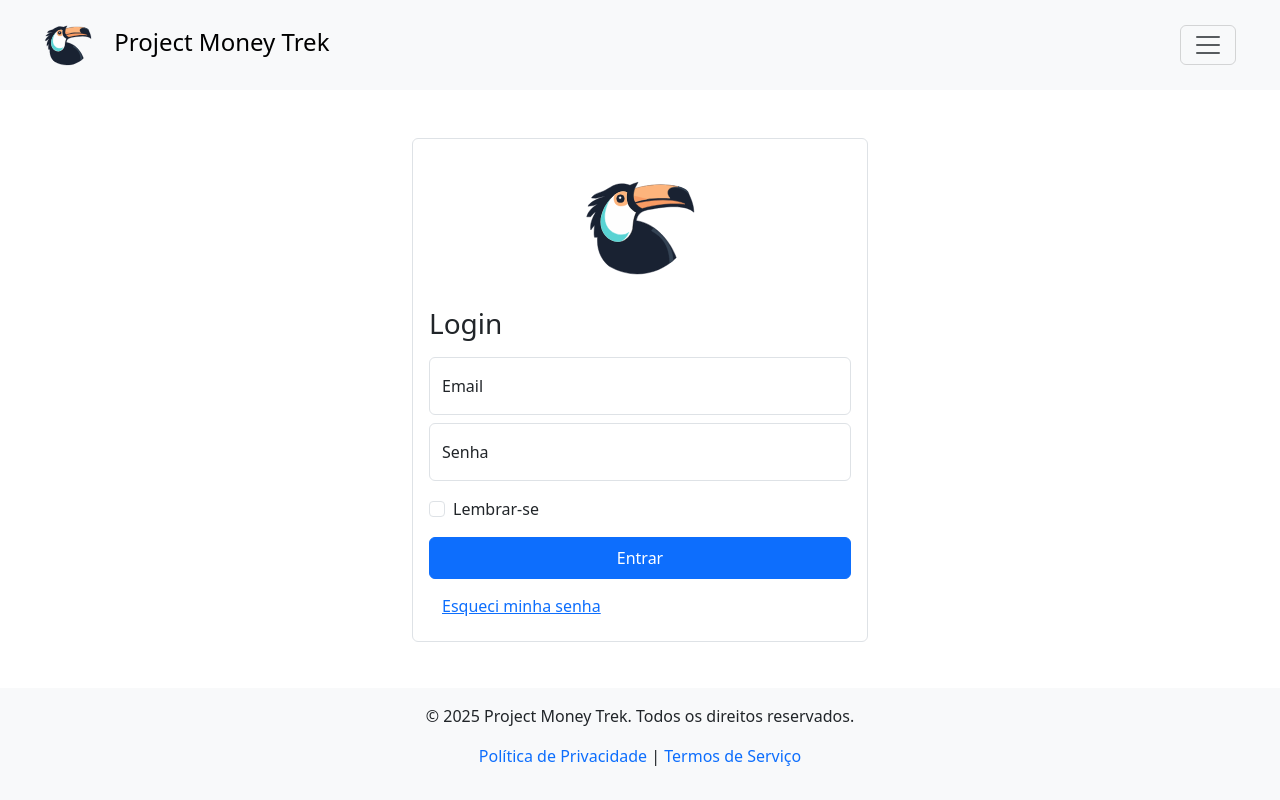
After one commit to antonioisaacdias/project_money_trek, a Flask app: page /login in a window 1280 px wide. The commit adds this page. Run offline with Flask 3, Linux system fonts and the light colour scheme; parts of the project's set-up code (start-up, migrations or seed data) failed here and were passed over.

Commit message:
feat: template de login

```diff
--- a/app/routes/views/home.py
+++ b/app/routes/views/home.py
@@ -2,10 +2,14 @@ from flask import Blueprint, render_template
 
 home_bp = Blueprint('home', __name__, template_folder='app/templates')
 
-@home_bp.route('/')
+@home_bp.route('/', methods=['GET'])
 def home():
     return render_template('home.html')
 
-@home_bp.route('/solicite')
+@home_bp.route('/solicite', methods=['GET'])
 def proposal():
     return render_template('proposal.html')
+
+@home_bp.route('/login', methods=['GET'])
+def login():
+    return render_template('login.html')
--- a/app/templates/home.html
+++ b/app/templates/home.html
@@ -3,7 +3,7 @@
 {% block title %}Despesas{% endblock %}
 
 {% block content %}
-        <section class="container-fluid p-0">
+        <section class="container-fluid p-0 home">
             <div class="container-fluid full-height d-flex align-items-stretch p-0">
                 <div class="p-0 image-container">
                     <img class="main-image" src="{{ url_for('static', filename='images/photo-project-and-hands.jpeg') }}" alt="Foto de um projeto impresso e mãos humanas.">
--- a/app/templates/ladingpage-base.html
+++ b/app/templates/ladingpage-base.html
@@ -14,8 +14,6 @@
                 box-sizing: border-box;
             }
 
-
-
             body, html {
                 height: 100%;
             }
@@ -31,22 +29,25 @@
             }
 
             main {
-                flex: 1; /* Faz o conteúdo ocupar o espaço restante */
+                flex: 1;
             }
-
 
             .navbar-brand {
                 font-size: 1.5rem;
+                img {
+                    width: 3rem;
+                    margin-right: 1rem;
+                }
             }
 
             .navbar {
-                padding: 1rem 2rem; /* Aumenta a altura */
-                font-size: 1.2rem; /* Aumenta o tamanho do texto */
+                padding: 1rem 2rem;
+                font-size: 1.2rem;
             }
 
 
             .image-container {
-                position: relative; /* Permite posicionar a overlay corretamente */
+                position: relative;
                 width: 100%;
                 height: 100vh;
                 overflow: hidden;
@@ -65,12 +66,13 @@
                 left: 0;
                 width: 100%;
                 height: 100%;
-                background: rgba(0, 0, 0, 0.3); /* Camada escurecida */
-                backdrop-filter: blur(10px); /* Aplica o efeito de blur */
-                z-index: 2; /* Faz a overlay ficar acima da imagem */
+                background: rgba(0, 0, 0, 0.3);
+                backdrop-filter: blur(10px);
+                z-index: 2;
             }
 
-            .text-overlay {
+            .home{
+                .text-overlay {
                 position: absolute;
                 top: 50%;
                 left: 50%;
@@ -82,10 +84,21 @@
                 z-index: 3; /* Fica acima da overlay */
                 width: 80%; /* Ajusta a largura para melhor responsividade */
 
-                span {
-                    color: rgb(10, 177, 10);
+
+                p {
+                    font-style: italic;
+                    span {
+                        color: rgb(10, 177, 10);
+                    }
+
                 }
+
+
             }
+
+            }
+
+
 
             .text-box {
                 display: flex;
@@ -99,6 +112,16 @@
             .form-proposal {
                 max-width: 40rem;
             }
+
+            .form-login {
+                max-width: 30rem;
+                .logo-login {
+                    width: 7rem;
+                }
+            }
+
+
+
         </style>
 
     </head>
@@ -106,7 +129,10 @@
         <div class="full-height">
             <nav class="navbar bg-body-tertiary">
                 <div class="container-fluid">
-                <a class="navbar-brand" href="/">Project Money Trek</a>
+                <a class="navbar-brand" href="/">
+                    <img class="" src="{{ url_for('static', filename='images/logo.svg') }}" alt="">
+                    Project Money Trek
+                </a>
                 <button class="navbar-toggler" type="button" data-bs-toggle="offcanvas" data-bs-target="#offcanvasNavbar" aria-controls="offcanvasNavbar" aria-label="Toggle navigation">
                     <span class="navbar-toggler-icon"></span>
                 </button>
@@ -121,7 +147,7 @@
                         <a class="nav-link active" aria-current="page" href="/">Início</a>
                         </li>
                         <li class="nav-item">
-                        <a class="nav-link" href="#">Login</a>
+                        <a class="nav-link" href="/login">Login</a>
                         </li>
                         <li class="nav-item">
                             <a class="nav-link" href="#">Quem somos</a>
@@ -131,10 +157,6 @@
                         </li>
 
                     </ul>
-                    <form class="d-flex mt-3" role="search">
-                        <input class="form-control me-2" type="search" placeholder="Busca" aria-label="Search">
-                        <button class="btn btn-outline-success" type="submit">Busca</button>
-                    </form>
                     </div>
                 </div>
                 </div>
--- /dev/null
+++ b/app/templates/login.html
@@ -0,0 +1,34 @@
+{% extends 'ladingpage-base.html' %}
+{% block title %}Despesas{% endblock %}
+
+{% block content %}
+            <div class="container mt-5 form-login">
+                <div class="container rounded p-3 border">
+                    <form>
+                        <div class="container p-0 mt-3 d-flex justify-content-center">
+                            <img class="mb-4 logo-login" src="{{ url_for('static', filename='images/logo.svg') }}" alt="">
+
+                        </div>
+                        <h1 class="h3 mb-3 fw-normal">Login</h1>
+                        <div class="form-floating mb-2">
+                          <input type="email" class="form-control" id="floatingInput" placeholder="name@example.com">
+                          <label for="floatingInput">Email</label>
+                        </div>
+                        <div class="form-floating">
+                          <input type="password" class="form-control" id="floatingPassword" placeholder="Password">
+                          <label for="floatingPassword">Senha</label>
+                        </div>
+
+                        <div class="form-check text-start my-3">
+                          <input class="form-check-input" type="checkbox" value="remember-me" id="flexCheckDefault">
+                          <label class="form-check-label" for="flexCheckDefault">
+                            Lembrar-se
+                          </label>
+                        </div>
+                        <button class="btn btn-primary w-100 py-2" type="submit">Entrar</button>
+                        <a class="btn btn-link mt-2" href="/recuperar-senha">Esqueci minha senha</a>
+                      </form>
+                </div>
+            </div>
+
+{% endblock %}
```
Also changed, not shown: app/static/images/logo.svg (added).
